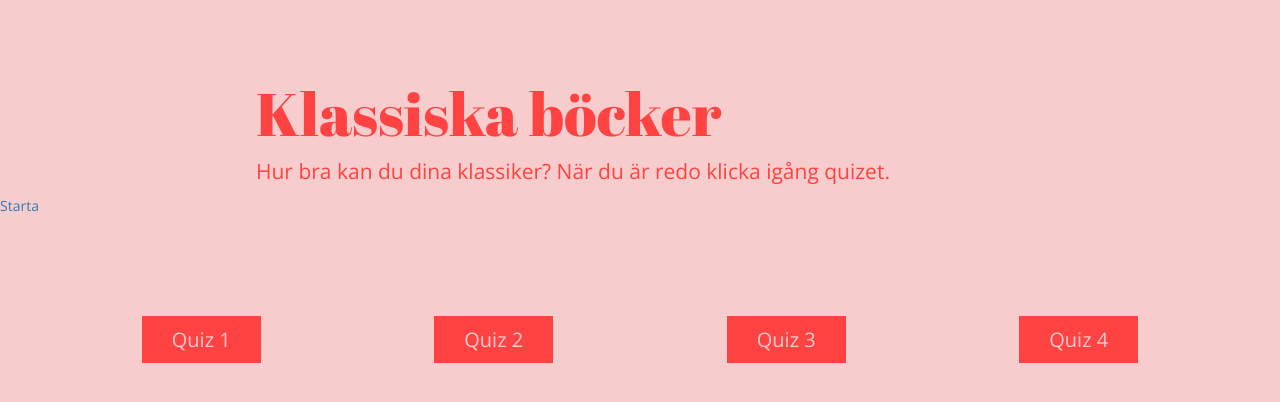
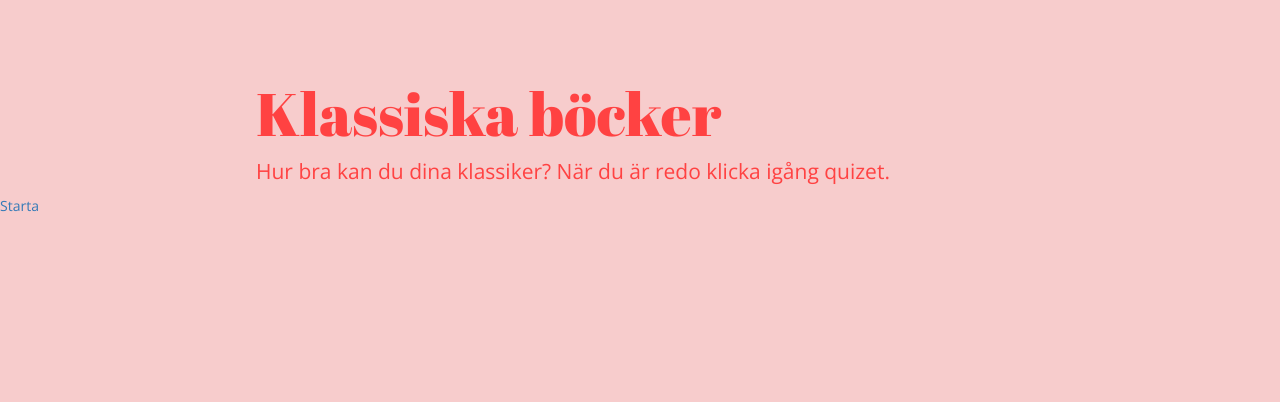
Before and after one commit to annamarialarsson/quizproject, a Django app: page /quiz/1/ in a window 1280 px wide. Shown: the top 402 px of the page. Run offline with Django 3.2, Linux system fonts and the light colour scheme; some libraries are stand-ins or nearby versions.

Commit message:
Bytt namn + tagit bort gammal skräp som inte behövs.

```diff
--- a/quiz/templates/quiz/quiz.html
+++ b/quiz/templates/quiz/quiz.html
@@ -18,22 +18,6 @@
 
 	<p><a href="{% url 'question_page' quiz_number 1 %}">Starta</a></p>
 
-	<div class="container">
-		<div class="row">
-			<div class="col-md-3">
-				<a href="quiz.html" class="btn_big">Quiz 1</a>
-			</div>
-			<div class="col-md-3">
-				<a href="quiz.html" class="btn_big">Quiz 2</a>
-			</div>
-			<div class="col-md-3">
-				<a href="quiz.html" class="btn_big">Quiz 3</a>
-			</div>
-			<div class="col-md-3">
-				<a href="quiz.html" class="btn_big">Quiz 4</a>
-			</div>
-		</div>
-	</div>
 <script src="https://ajax.googleapis.com/ajax/libs/jquery/1.12.4/jquery.min.js"></script>
 <script src="js/bootstrap.min.js"></script>
 </body>
--- a/quiz/templates/quiz/startpage.html
+++ b/quiz/templates/quiz/startpage.html
@@ -12,7 +12,7 @@
 </head>
 <body>
 	<div class="intro">
-		<h1>Anna Marías magiska quiz</h1>
+		<h1>Superquizet!</h1>
 		<p>Välkommen till detta magiska quiz. Du kommer få fyra frågor i varje quiz som du ska svara på så snabbt och rätt du kan.Välj först vilket quiz du vill börja med.</p>
 	</div>
 
```
